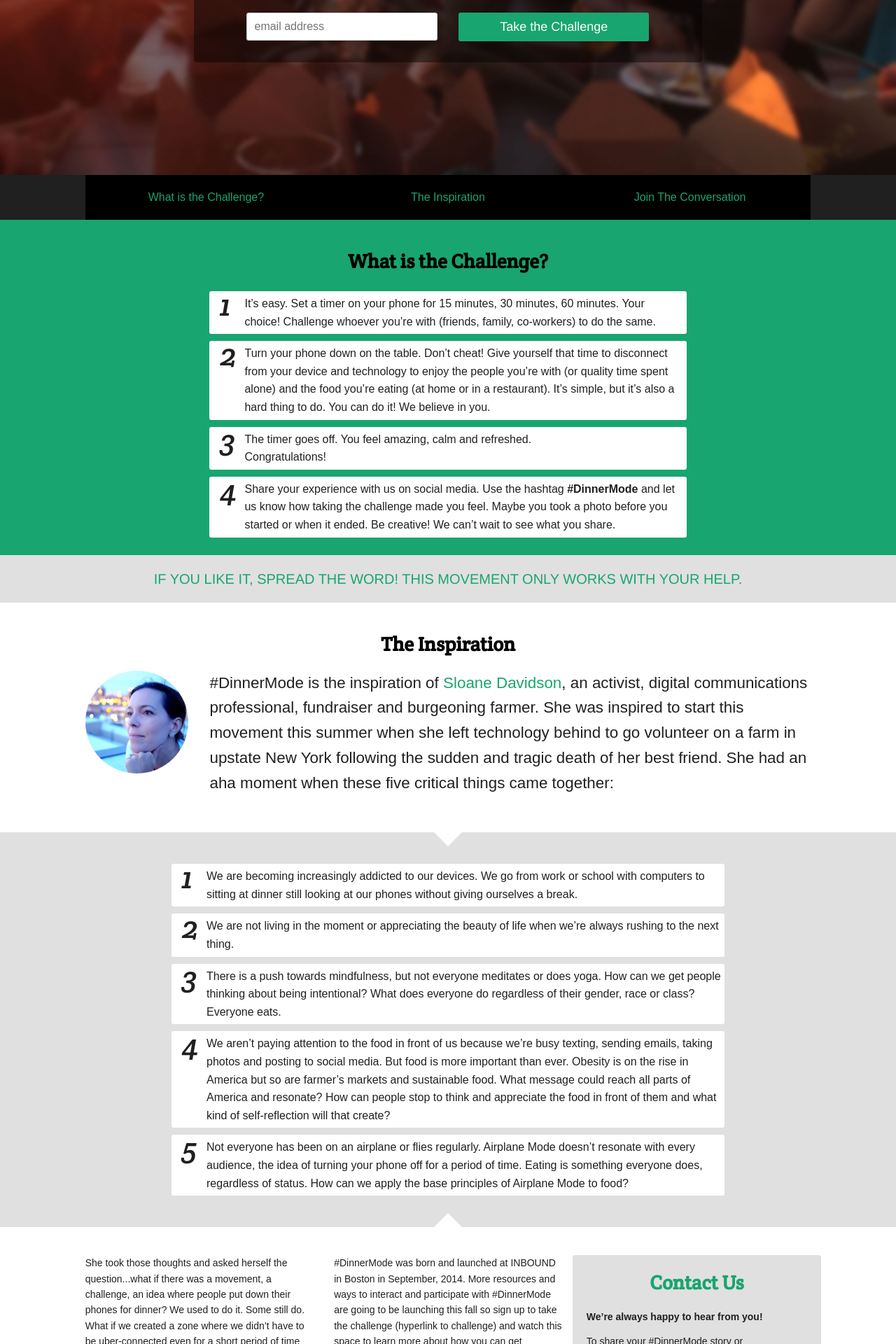
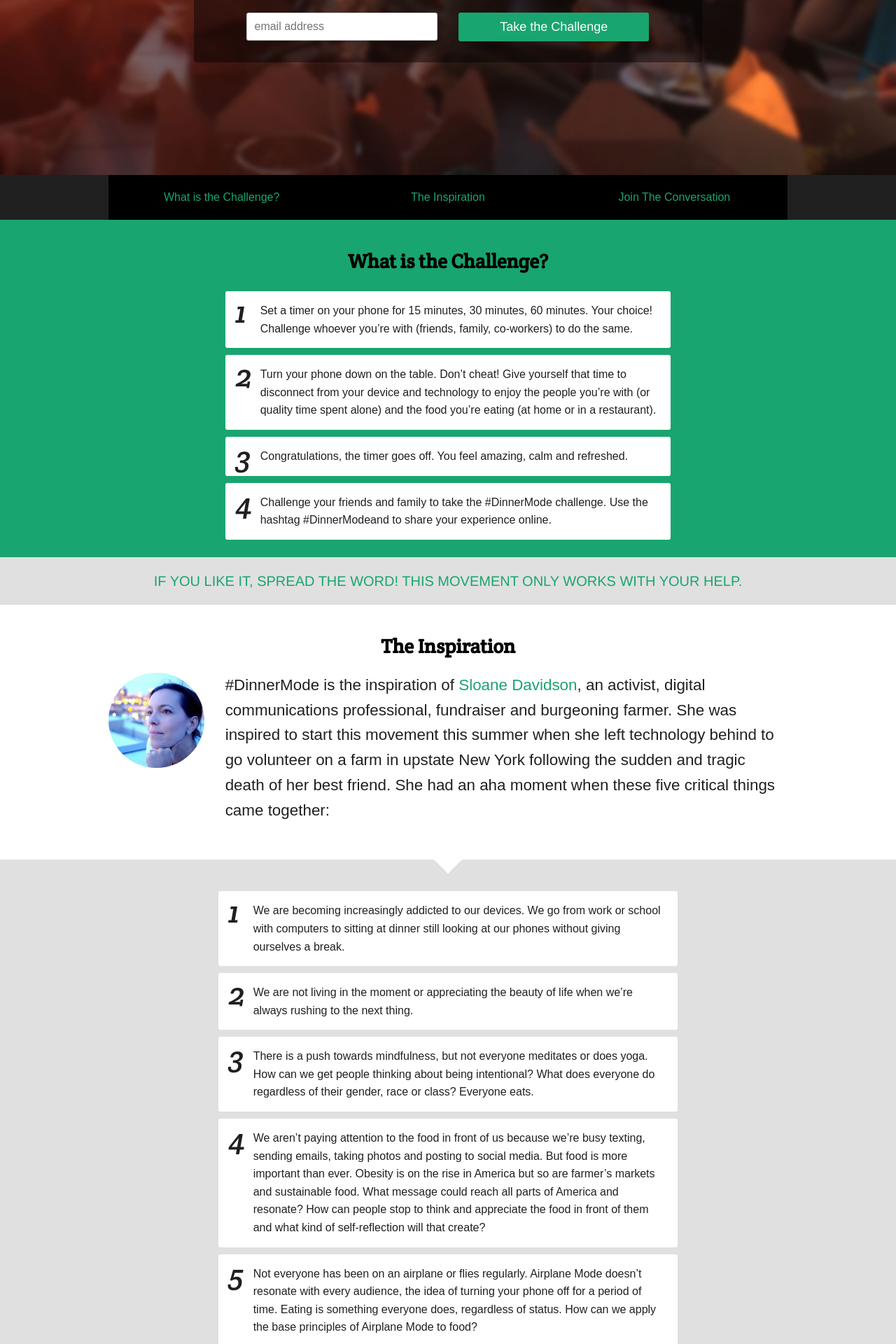
Before and after one commit to DinnerMode/dinnermode.github.io, a Jekyll site: the page built from index.html, in a window 1280 px wide. Shown: the part 586-2506 px from the top of the page at 70% size. Built offline with Jekyll 4.4.1, drawn with Linux system fonts in a browser that asks for light colours; nearby versions of some CDN libraries; some web fonts are replaced; comment, search, counter and statistics services are not loaded.

Commit message:
challenge list updates

```diff
--- a/_sass/_dinner.scss
+++ b/_sass/_dinner.scss
@@ -188,7 +188,7 @@ form.Take-challenge {
   padding: 0;
   counter-reset: li-counter;
   & > li {
-    padding: 1rem;
+    padding: 2rem;
     position: relative;
     z-index:  0;
     &:before {
@@ -261,7 +261,7 @@ ol.Serif-numbers {
       left: 2rem;
       margin: 0;
       text-align: left;
-      top: 1rem;
+      top: 2rem;
     }
   }
 }
@@ -323,7 +323,7 @@ section {
 /** CONTENT **/
 .Content {
   margin: 0 auto;
-  max-width: 120rem;
+  max-width: 100rem;
 }
 
 /** HERO **/
--- a/index.html
+++ b/index.html
@@ -38,11 +38,10 @@ layout: default
   <div class="Content columns small-12 medium-10 medium-centered">
     <h2>What is the Challenge?</h2>
     <ol class="Serif-numbers columns small-12 medium-10 medium-centered large-8 large-centered">
-      <li>It’s easy. Set a timer on your phone for 15 minutes, 30 minutes, 60 minutes. Your choice! Challenge whoever you’re with (friends, family, co-workers) to do the same.</li>
-      <li>Turn your phone down on the table. Don’t cheat! Give yourself that time to disconnect from your device and technology to enjoy the people you’re with (or quality time spent alone) and the food you’re eating (at home or in a restaurant). It’s simple, but it’s also a hard thing to do. You can do it! We believe in you.</li>
-      <li>The timer goes off. You feel amazing, calm and refreshed. <br>
-      Congratulations!</li>
-      <li>Share your experience with us on social media. Use the hashtag <strong>#DinnerMode</strong> and let us know how taking the challenge made you feel. Maybe you took a photo before you started or when it ended. Be creative! We can’t wait to see what you share.</li>
+      <li>Set a timer on your phone for 15 minutes, 30 minutes, 60 minutes. Your choice! Challenge whoever you’re with (friends, family, co-workers) to do the same.</li>
+      <li>Turn your phone down on the table. Don’t cheat! Give yourself that time to disconnect from your device and technology to enjoy the people you’re with (or quality time spent alone) and the food you’re eating (at home or in a restaurant).</li>
+      <li>Congratulations, the timer goes off. You feel amazing, calm and refreshed. </li>
+      <li>Challenge your friends and family to take the #DinnerMode challenge. Use the hashtag #DinnerModeand to share your experience online.</li>
     </ol>
   </div>
   <h3 class="Bottom-bar">If you like it, spread the word! This movement only works with your help.</h3>
```
